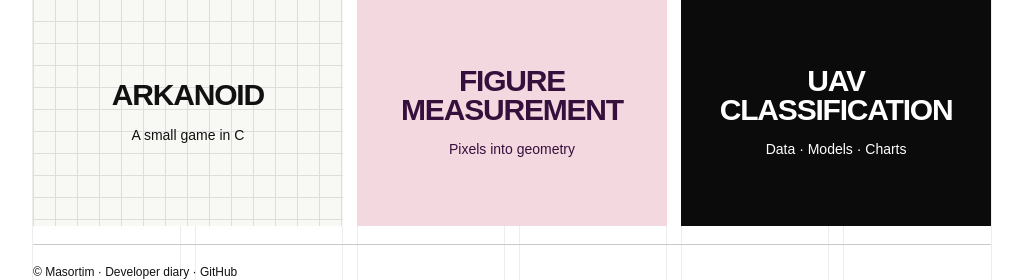
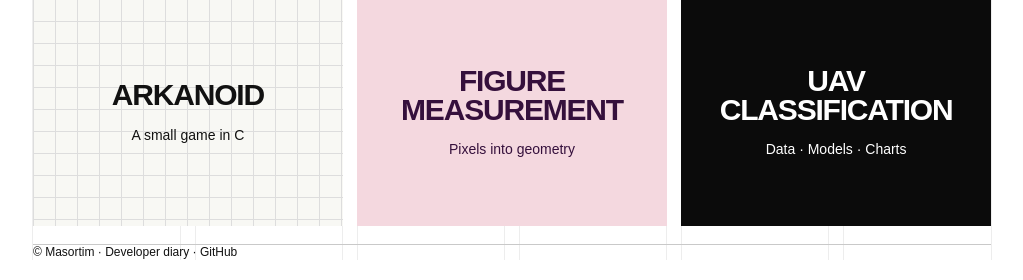
Before and after one commit to Masortim/masortim.github.io, a PHP site: page / in a window 1280 px wide. Shown: the part 1223-1503 px from the top of the page, without its empty margins (128-1151 px from the left). Run offline with PHP 8.4, Linux system fonts and the light colour scheme.

Commit message:
Tighten copyright spacing to guide
Co-authored-by: arena-agent <297053741+arena-agent@users.noreply.github.com>

```diff
--- a/diary/projects.css
+++ b/diary/projects.css
@@ -80,7 +80,7 @@ body.archive-home { margin:0; padding:0; }
 .promo-card--grid { color: #111 !important; background-color: #f8f8f4; background-image: linear-gradient(#ddd 1px, transparent 1px), linear-gradient(90deg, #ddd 1px, transparent 1px); background-size: 22px 22px; }
 .promo-card--pink { color: #35103c !important; background: #f4d8df; }
 .archive-promos--second { padding-bottom:18px; border-bottom:1px solid #c9c9c9; }
-.archive-copyright { padding:20px 0 0; font-size:12px; }
+.archive-copyright { padding:0; font-size:12px; }
 
 /* The nine project pages use their own reading layout. */
 .project-note { width: min(760px, calc(100% - 3rem)); margin: 4.5rem auto 5rem; color: #25231f; font-family: Georgia, 'Times New Roman', serif; }
```
